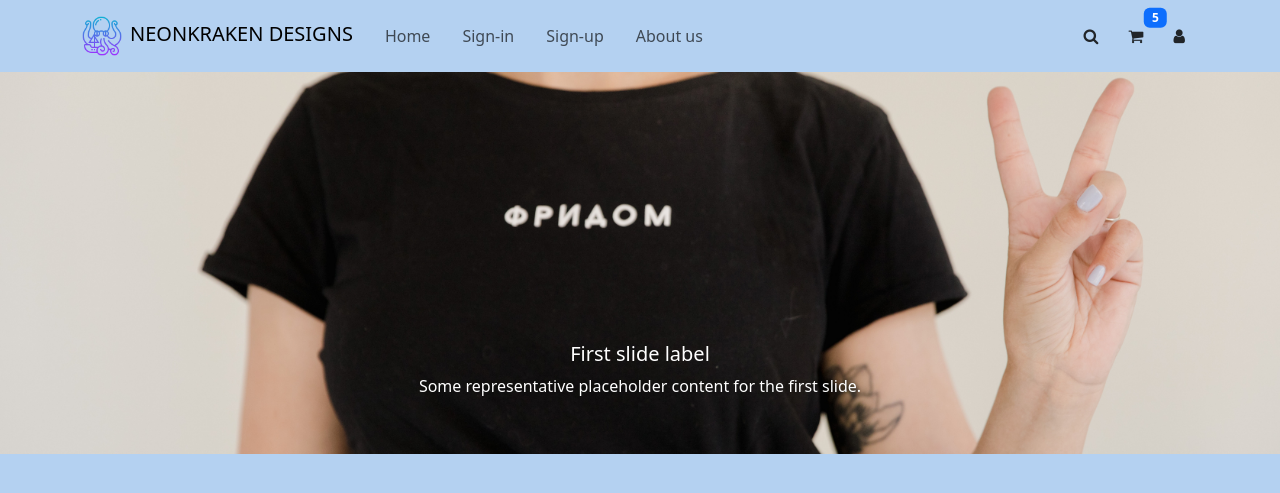
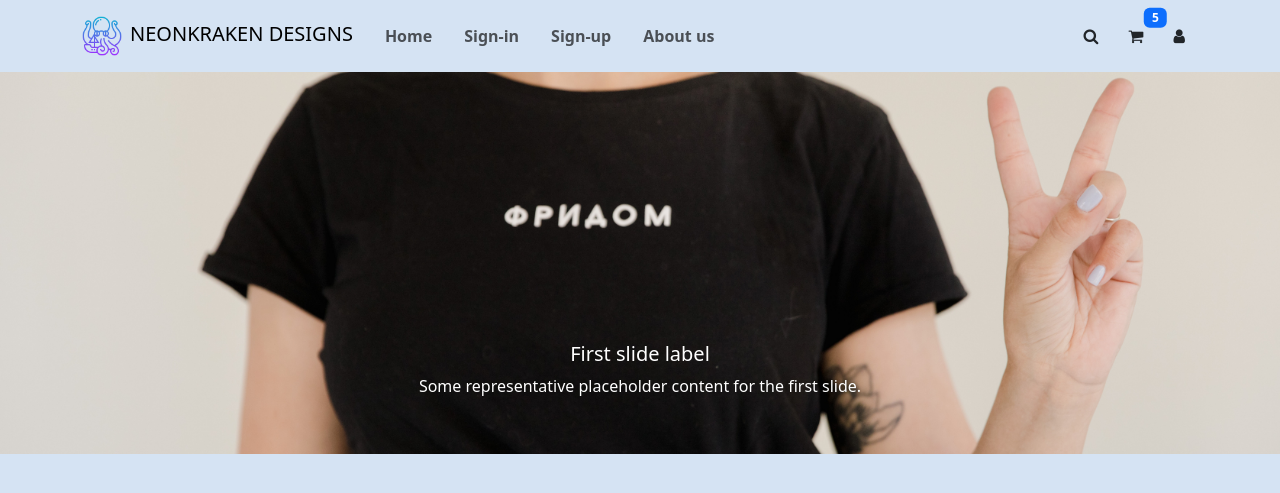
Before and after one commit to LordRock02/tienda_estampados_camisetas_FIS, a Flask app: page / in a window 1280 px wide. Shown: the top 493 px of the page. Run offline with Flask 3, Linux system fonts and the light colour scheme; some libraries are stand-ins or nearby versions.

Commit message:
Update home_base.html

```diff
--- a/website/templates/home_base.html
+++ b/website/templates/home_base.html
@@ -7,13 +7,13 @@
       <link rel="stylesheet" href="https://stackpath.bootstrapcdn.com/font-awesome/4.7.0/css/font-awesome.min.css" crossorigin="anonymous"/>
       <style>
         body{
-          background-color:#b4d1f1;
+          background-color:#d5e3f3;
         }
       </style>
       {% block head %}{% endblock %}
   </head>
   <body>
-    <nav class="navbar navbar-expand-lg navbar-light bg-#b4d1f1" >
+    <nav class="navbar navbar-expand-lg navbar-light bg-#d5e3f3" >
       <div class="container">
         <a href="" class="navbar-brand"><img src="{{url_for('static', filename='img/neonkraken.png')}}" alt="site icon" style="width: 40px; height: auto;"><span class="text-uppercase fw-lighter ms-2"><strong>neonkraken designs</strong></span></a>
         <button class="navbar-toggler border-0" type="button" data-bs-toggle="collapse" data-bs-target="#navMenu">
@@ -22,23 +22,32 @@
         <div class="collapse navbar-collapse" id="navMenu">
           <ul class="navbar-nav">
             <li class="nav-link">
-              <a class="nav-link" href="/">Home</a>
+              <a class="nav-link" href="/"><b>Home</b></a>
             </li>
             <li class="nav-link">
-              <a class="nav-link" href="/sign-in">Sign-in</a>
+              <a class="nav-link" href="/sign-in"><b>Sign-in</b></a>
             </li>
             <li class="nav-link">
-              <a class="nav-link" href="/sign-up">Sign-up</a>
+              <a class="nav-link" href="/sign-up"><b>Sign-up</b></a>
             </li>
             <li class="nav-link">
-              <a class="nav-link" href="/">About us</a>
+              <a class="nav-link" href="/"><b>About us</b></a>
             </li>
           </ul>
         </div>
         <div>
-          <button type="button" class="btn position-relative"><i class="fa fa-search"></i><span class="position-absolute top-0 start-100 translate-middle badge bg-primary"></span></button>
-          <button type="button" class="btn position-relative"><i class="fa fa-shopping-cart"></i><span class="position-absolute top-0 start-100 translate-middle badge bg-primary">{% block cart %}5{% endblock %}</span></button>
-          <button type="button" class="btn position-relative"><i class="fa fa-user"></i><span class="position-absolute top-0 start-100 translate-middle badge bg-primary"></span></button>
+          <div class="dropdown">
+            <button type="button" class="btn position-relative"><i class="fa fa-search"></i><span class="position-absolute top-0 start-100 translate-middle badge bg-primary"></span></button>
+            <button type="button" class="btn position-relative"><i class="fa fa-shopping-cart"></i><span class="position-absolute top-0 start-100 translate-middle badge bg-primary">{% block cart %}5{% endblock %}</span></button>
+            <button type="button" class="btn position-relative" data-bs-toggle="dropdown">
+              <i class="fa fa-user"></i>
+            <span class="position-absolute top-0 start-100 translate-middle badge bg-secondary"></span>
+          </button>
+          <ul class="dropdown-menu">
+            <li><a href="#" class="dropdown-item">Mi Perfil</a></li>
+            <li><a href="#" class="dropdown-item">Configuración</a></li>
+          </ul>
+          </div>
         </div>
       </div>
     </nav>
```
